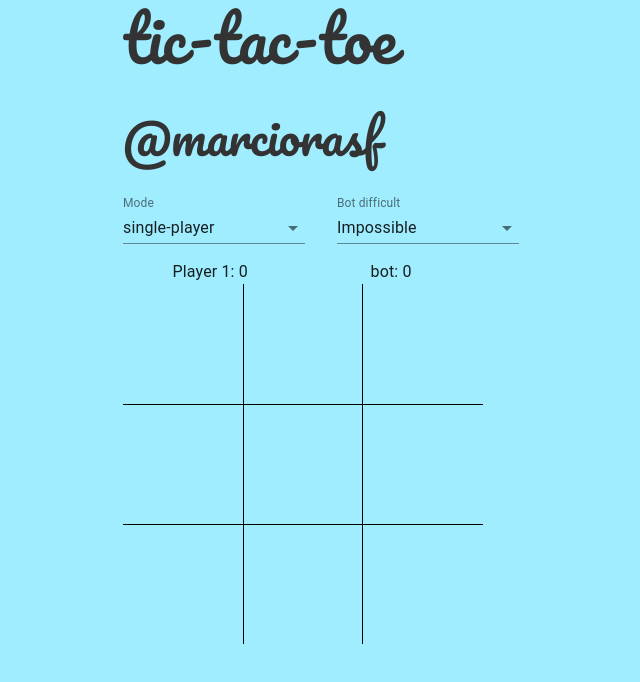
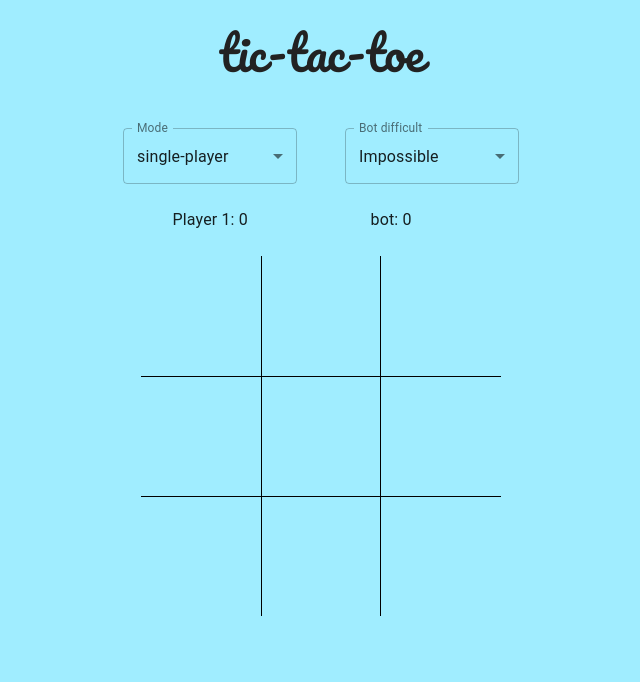
Before and after one commit to marciorasf/tic-tac-toe, a React (Create React App) app: page /game in a window 1280 px wide. Shown: the top 682 px of the page, without its empty margins (319-959 px from the left). Built offline with nearby package versions, Linux system fonts and the light colour scheme.

Commit message:
improve layout

```diff
--- a/src/pages/Game/index.jsx
+++ b/src/pages/Game/index.jsx
@@ -115,23 +115,19 @@ export default function Game() {
 
   return (
     <Container maxWidth="xs" className={classes.container}>
-      <Grid container spacing={2}>
-        <Grid item xs={12}>
-          <Grid container spacing={4}>
-            <Grid item xs={12}>
+      <Grid container justify="center">
+        <hr className={classes.dividerMedium} />
+
         <Typography variant="h1" component="h1">
           tic-tac-toe
         </Typography>
-            </Grid>
+
+        <hr className={classes.dividerLarge} />
 
         <Grid item xs={12}>
-              <Typography variant="h2" component="h2">
-                @marciorasf
-              </Typography>
-            </Grid>
-
+          <Grid container spacing={6}>
             <Grid item xs={6}>
-              <FormControl fullWidth>
+              <FormControl fullWidth variant="outlined">
                 <InputLabel id="mode">Mode</InputLabel>
                 <Select
                   labelId="mode"
@@ -146,7 +142,11 @@ export default function Game() {
             </Grid>
 
             <Grid item xs={6}>
-              <FormControl fullWidth disabled={mode !== "single"}>
+              <FormControl
+                fullWidth
+                disabled={mode !== "single"}
+                variant="outlined"
+              >
                 <InputLabel id="botDifficult">Bot difficult</InputLabel>
                 <Select
                   labelId="botDifficult"
@@ -164,8 +164,8 @@ export default function Game() {
           </Grid>
         </Grid>
 
-        <Grid item xs={12}>
-          <Grid container>
+        <hr className={classes.dividerMedium} />
+
         <Grid item xs={12}>
           <Grid container justify="space-around">
             <Grid item xs={3}>
@@ -174,25 +174,27 @@ export default function Game() {
 
             <Grid item xs={3}>
               <Typography>
-                    {mode === "single" ? "bot" : "Player 2"}:{" "}
-                    {winCounter.player2}
+                {mode === "single" ? "bot" : "Player 2"}: {winCounter.player2}
               </Typography>
             </Grid>
           </Grid>
         </Grid>
 
+        <hr className={classes.dividerMedium} />
+
         <Grid item xs={12}>
-              {currentWinner || hasTied ? (
           <Grid
             container
             justify="center"
             alignItems="center"
             onClick={restartGame}
           >
+            {currentWinner || hasTied ? (
+              <>
                 {currentWinner ? `${currentWinner} won` : "Tied"}
                 <br />
                 Click again to restart
-                </Grid>
+              </>
             ) : (
               <Box container className={classes.table}>
                 {Squares()}
@@ -201,7 +203,6 @@ export default function Game() {
           </Grid>
         </Grid>
       </Grid>
-      </Grid>
     </Container>
   );
 }
--- a/src/pages/Game/styles.jsx
+++ b/src/pages/Game/styles.jsx
@@ -4,9 +4,24 @@ export default makeStyles((theme) => {
   const cellSize = 120;
 
   return {
-    container:{
+    dividerSmall: {
+      width: "100%",
+      margin: theme.spacing(0.5, 0),
+      border: 0,
+    },
+    dividerMedium: {
+      width: "100%",
+      margin: theme.spacing(1.5, 0),
+      border: 0,
+    },
+    dividerLarge: {
+      width: "100%",
+      margin: theme.spacing(3, 0),
+      border: 0,
+    },
+    container: {
       display: "flex",
-      justifyContent: "center"
+      justifyContent: "center",
     },
     table: {
       display: "grid",
--- a/src/styles/theme.js
+++ b/src/styles/theme.js
@@ -11,14 +11,9 @@ const theme = createMuiTheme({
   },
   typography: {
     h1: {
-      fontSize: "4rem",
-      fontFamily: "Pacifico, sans-serif",
-      color: "#333333",
-    },
-    h2: {
       fontSize: "3rem",
       fontFamily: "Pacifico, sans-serif",
-      color: "#333333",
+      color: "#222222",
     },
   },
 });
```
Lines whose indentation alone changed are shown as unchanged.
